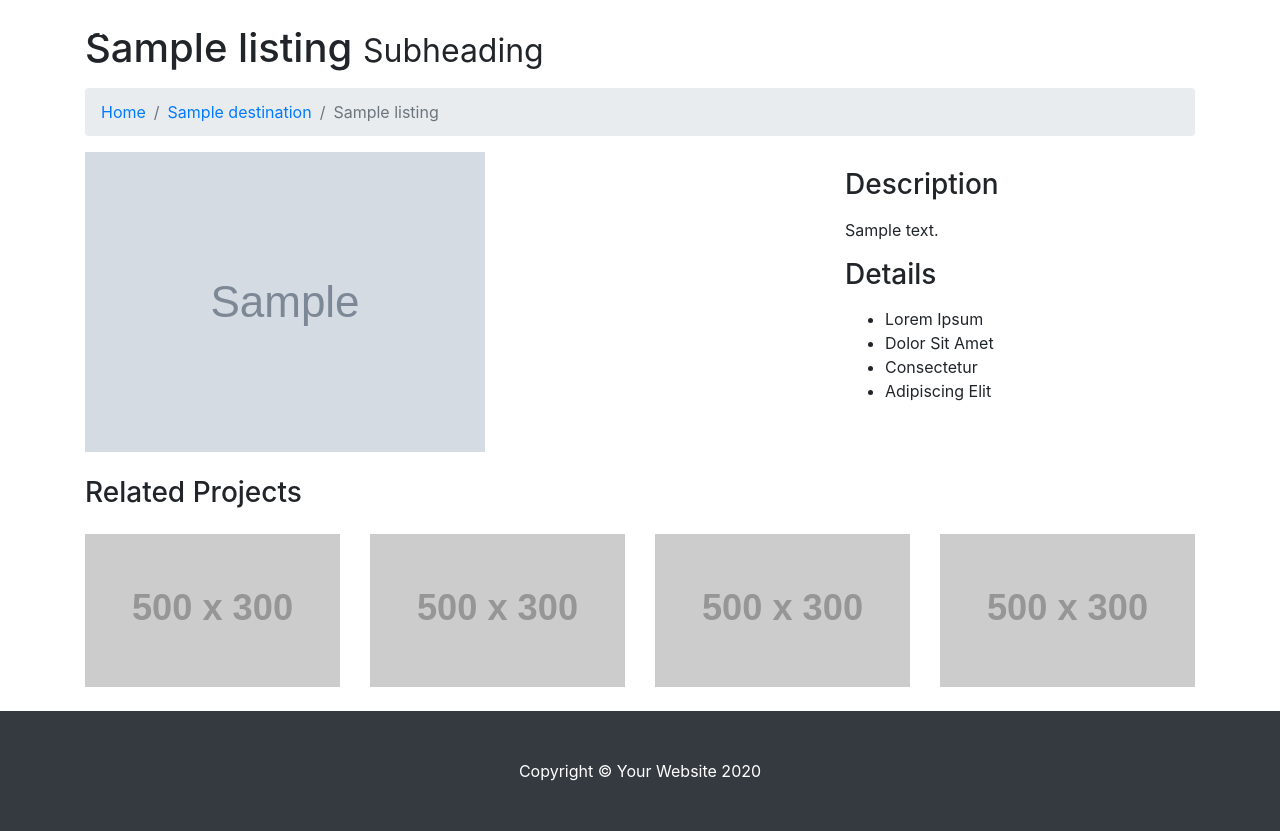
After one commit to dhita-irma/travel-booking, a Django app: page /catalog/1 in a window 1280 px wide. The commit adds this page. Run offline with Django 3.2, Linux system fonts and the light colour scheme; tables that the repository leaves empty hold one stand-in row (values such as "Sample post"); grey boxes marked "Sample" are stand-in pictures; grey boxes labelled with a size stand in for pictures from a placeholder-image service; some libraries are stand-ins or nearby versions.

Commit message:
Create catalog item view

```diff
--- a/booking/templates/booking/catalog.html
+++ b/booking/templates/booking/catalog.html
@@ -10,7 +10,7 @@
 
     <ol class="breadcrumb">
         <li class="breadcrumb-item">
-            <a href="index.html">Home</a>
+            <a href="{% url 'index' %}">Home</a>
         </li>
         <li class="breadcrumb-item active">Blog Home 1</li>
     </ol>
@@ -85,7 +85,9 @@
                     <div class="card h-100">
                         <img class="card-img-top" src="{{ listing.image_url }}" alt="">
                         <div class="card-body p-2">
-                            <h6 class="card-title">{{ listing.title }}</h6>
+                            <a href="{% url 'catalog_item' listing.id %}" class="stretched-link">
+                                <h6 class="card-title">{{ listing.title }}</h6>
+                            </a>
                             <h6 class="card-subtitle mb-2 text-muted">{{ listing.location }}</h6>
                             <p class="card-text card-desc"></p>
                         </div>
--- /dev/null
+++ b/booking/templates/booking/catalog_item.html
@@ -0,0 +1,77 @@
+{% extends 'booking/layout.html' %}
+
+{% block body %}
+<div class="container">
+
+    <!-- Page Heading/Breadcrumbs -->
+    <h1 class="mt-4 mb-3">{{ listing.title }}
+        <small>Subheading</small>
+    </h1>
+
+    <ol class="breadcrumb">
+        <li class="breadcrumb-item">
+            <a href="{% url 'index' %}">Home</a>
+        </li>
+        <li class="breadcrumb-item">
+            <a href="#">{{ listing.location }}</a>
+        </li>
+        <li class="breadcrumb-item active">{{ listing.title }}</li>
+    </ol>
+
+    <!-- Portfolio Item Row -->
+    <div class="row">
+
+        <div class="col-md-8">
+            <img class="img-fluid" src="{{ listing.image_url }}" alt="">
+        </div>
+
+        <div class="col-md-4">
+            <h3 class="my-3">Description</h3>
+            <p>{{ listing.description }}</p>
+            <h3 class="my-3">Details</h3>
+            <ul>
+                <li>Lorem Ipsum</li>
+                <li>Dolor Sit Amet</li>
+                <li>Consectetur</li>
+                <li>Adipiscing Elit</li>
+            </ul>
+        </div>
+
+    </div>
+    <!-- /.row -->
+
+    <!-- Related Projects Row -->
+    <h3 class="my-4">Related Projects</h3>
+
+    <div class="row">
+
+        <div class="col-md-3 col-sm-6 mb-4">
+            <a href="#">
+                <img class="img-fluid" src="http://placehold.it/500x300" alt="">
+            </a>
+        </div>
+
+        <div class="col-md-3 col-sm-6 mb-4">
+            <a href="#">
+                <img class="img-fluid" src="http://placehold.it/500x300" alt="">
+            </a>
+        </div>
+
+        <div class="col-md-3 col-sm-6 mb-4">
+            <a href="#">
+                <img class="img-fluid" src="http://placehold.it/500x300" alt="">
+            </a>
+        </div>
+
+        <div class="col-md-3 col-sm-6 mb-4">
+            <a href="#">
+                <img class="img-fluid" src="http://placehold.it/500x300" alt="">
+            </a>
+        </div>
+
+    </div>
+    <!-- /.row -->
+
+</div>
+<!-- /.container -->
+{% endblock %}
--- a/booking/urls.py
+++ b/booking/urls.py
@@ -7,8 +7,10 @@ urlpatterns = [
     path("register/", views.register, name="register"),
     path("login/", views.login_view, name="login"),
     path("logout/", views.logout_view, name="logout"),
+
     path("catalog/", views.catalog, name="catalog"),
-    path("new/", views.create_listing, name="create"),
+    path("catalog/<int:pk>", views.catalog_item, name="catalog_item"),
+    path("catalog/new/", views.create_listing, name="create"),
 
     # API routes
     path("filter/<str:location>", views.filter, name="filter")
--- a/booking/views.py
+++ b/booking/views.py
@@ -28,6 +28,14 @@ def catalog(request):
         "listings": listings,
         "categories": categories,
         "destinations": destinations
+    })
+
+
+def catalog_item(request, pk):
+    listing = Listing.objects.get(pk=pk)
+
+    return render(request, "booking/catalog_item.html", {
+        "listing": listing
     })
 
 
```
